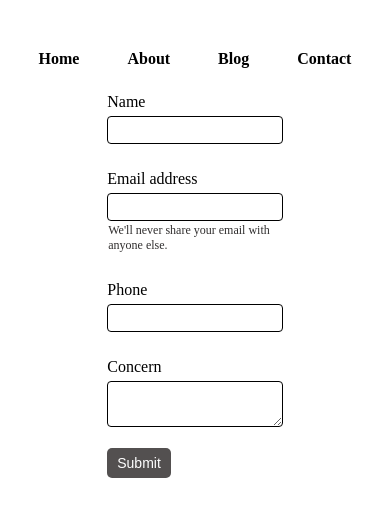
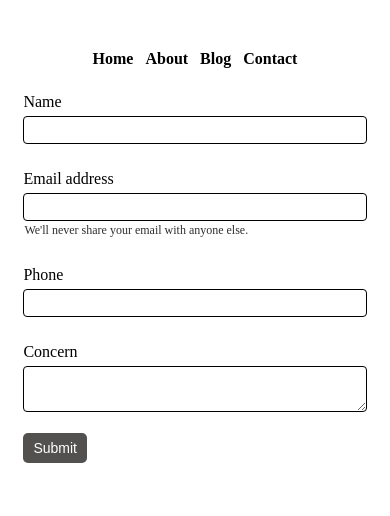
Before and after one commit to jainish7071/Hunting-Coder----NEXTJS, a Next.js app: page /contact in a window 390 px wide. Shown: the top 516 px of the page. Built offline with nearby package versions, Linux system fonts and the light colour scheme.

Commit message:
Added Responsiveness in Project

```diff
--- a/src/pages/api/index.js
+++ b/src/pages/api/index.js
@@ -1,4 +1,3 @@
 export default function handler(req, res) {
-    console.log(req, res);
     res.status(200).json({ name: 'jainish' })
 }
--- a/src/pages/contact.jsx
+++ b/src/pages/contact.jsx
@@ -16,7 +16,6 @@ const Contact = () => {
     })
       .then((a) => a.json())
       .then((e) => {
-        console.log(e);
         alert("Thanks for contacting Us.");
         setName("");
         setEmail("");
@@ -68,7 +67,7 @@ const Contact = () => {
           <input required type="phone" onChange={handleChange} value={phone} className={styles.input} id="phone" name="phone" />
         </div>
         <div className={styles["mb-3"]}>
-          <label className={styles.formLabel} for="floatingTextarea">
+          <label className={styles.formLabel} htmlFor="floatingTextarea">
             Concern
           </label>
           <textarea required onChange={handleChange} value={desc} className={styles.input} id="desc" name="desc" />
--- a/src/styles/About.module.css
+++ b/src/styles/About.module.css
@@ -5,3 +5,9 @@
 .center {
   text-align: center;
 }
+@media only screen and (max-width: 600px) {
+  .container {
+    max-width: 90vw;
+    margin: 40px auto;
+  }
+}
--- a/src/styles/BlogPost.module.css
+++ b/src/styles/BlogPost.module.css
@@ -8,3 +8,8 @@
 .container {
   padding: 0 10rem;
 }
+@media only screen and (max-width: 600px) {
+  .container {
+    padding: 0 2.5rem;
+  }
+}
--- a/src/styles/Contact.module.css
+++ b/src/styles/Contact.module.css
@@ -36,3 +36,8 @@
   background-color: white;
   border: 1px solid black;
 }
+@media only screen and (max-width: 600px) {
+  .container {
+    max-width: 88vw;
+  }
+}
--- a/src/styles/Home.module.css
+++ b/src/styles/Home.module.css
@@ -283,3 +283,8 @@
 .blogItem {
   margin-bottom: 15px;
 }
+@media only screen and (max-width: 600px) {
+  .mainNav ul li {
+    margin: 0 6px;
+  }
+}
```
